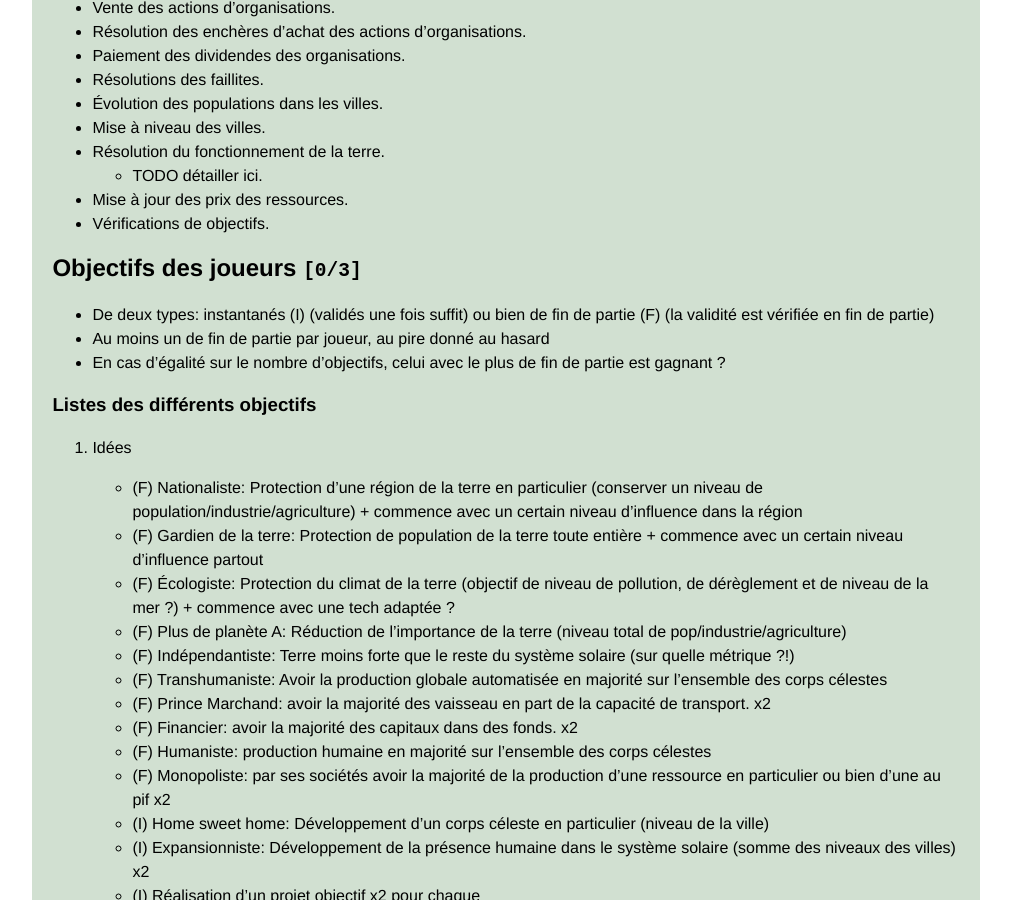
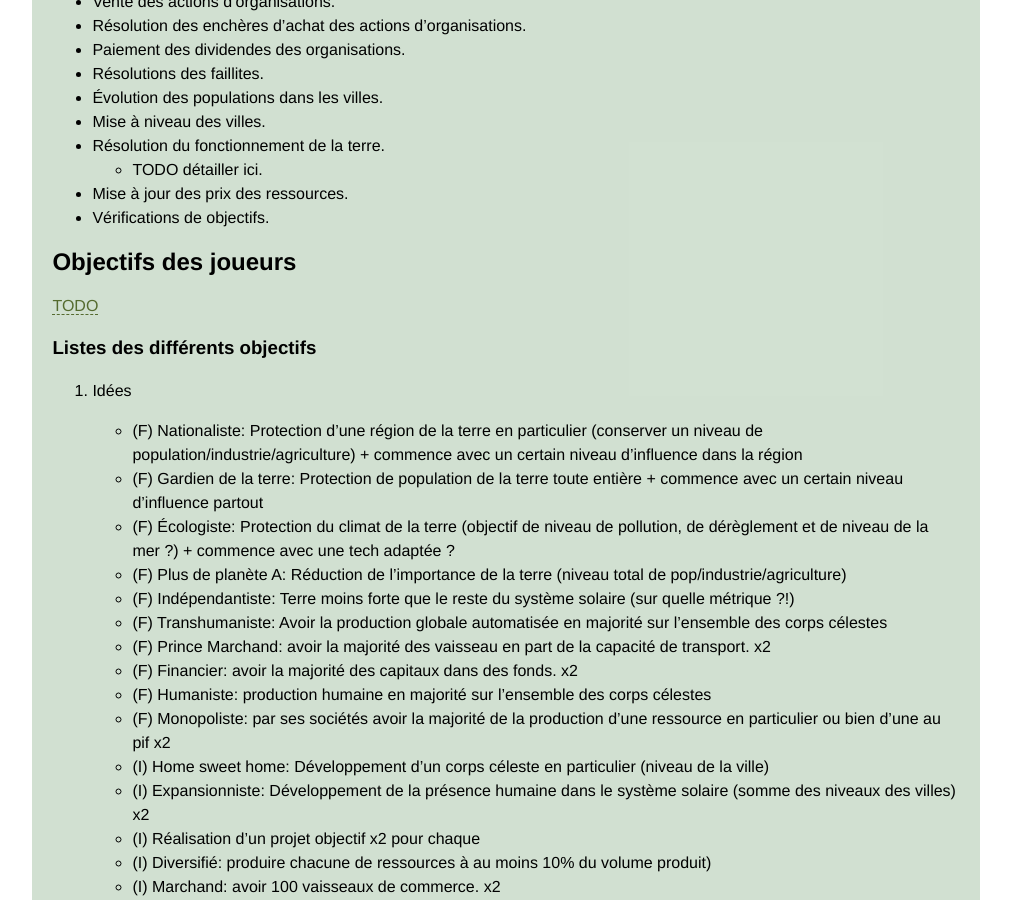
Before and after one commit to Vlad-bleu-fragile/Bleu-Fragile, a Jekyll site: the page built from docs/pages/index.md, in a window 1280 px wide and 900 px high, scrolled down 6971 px. Shown: the whole window, without its empty margins (134-1145 px from the left). Built offline with Jekyll 4.4.1, drawn with Linux system fonts in a browser that asks for light colours.

```diff
--- a/docs/pages/index.md
+++ b/docs/pages/index.md
@@ -27,7 +27,7 @@ Voici les régles du jeu Bleu Fragile.
         12. [Vaisseaux de transport et routes commerciales](#orgba14fdf)
 2.  [Règles](#orgd6e0265)
     1.  [Tour de jeu](#orgdcbf4d4)
-    2.  [Objectifs des joueurs <code>[0/3]</code>](#org91d813b)
+    2.  [Objectifs des joueurs](#org91d813b)
         1.  [Listes des différents objectifs](#orgc99fd76)
         2.  [Répartition des objectifs en début de partie](#org0521d45)
     3.  [Critère de clôture de la partie](#org5f69a3d)
@@ -40,12 +40,12 @@ Voici les régles du jeu Bleu Fragile.
     5.  [Ressources](#org4a276cd)
         1.  [Liste des ressources](#orga2ee4a2)
         2.  [Source de chacune des ressources](#orgf184de3)
-    6.  [Corps célestes <code>[0/2]</code>](#org2cb89a3)
+    6.  [Corps célestes](#org2cb89a3)
         1.  [Fonctionnement d'un corps céleste](#orga2e35a2)
         2.  [Acquisition des cases](#org807b846)
         3.  [Corps du système solaire](#orgd56ca85)
         4.  [Distances entre corps du système solaire](#org4c82acd)
-    7.  [Bâtiments <code>[0/5]</code>](#orge60e719)
+    7.  [Bâtiments](#orge60e719)
         1.  [La construction d'un bâtiment](#org4ab1d18)
         2.  [La destruction d'un bâtiment](#org52f5de5)
         3.  [Les différents bâtiments](#orgf299355)
@@ -343,12 +343,8 @@ Durant le tour de jeu, on résout les actions dans l'ordre suivant:
 
 <a id="org91d813b"></a>
 
-## Objectifs des joueurs <code>[0/3]</code>
-
--   De deux types: instantanés (I) (validés une fois suffit) ou bien de fin de partie (F) (la validité est vérifiée en fin de partie)
--   Au moins un de fin de partie par joueur, au pire donné au hasard
--   En cas d'égalité sur le nombre d'objectifs, celui avec le plus de fin de partie est gagnant ?
-
+## Objectifs des joueurs
+[TODO](/ideas/obj-joueurs)
 
 <a id="orgc99fd76"></a>
 
```
Also changed, not shown: docs/pages/ideas/objectifs-des-joueurs.md (added, +9 -0 lines).
